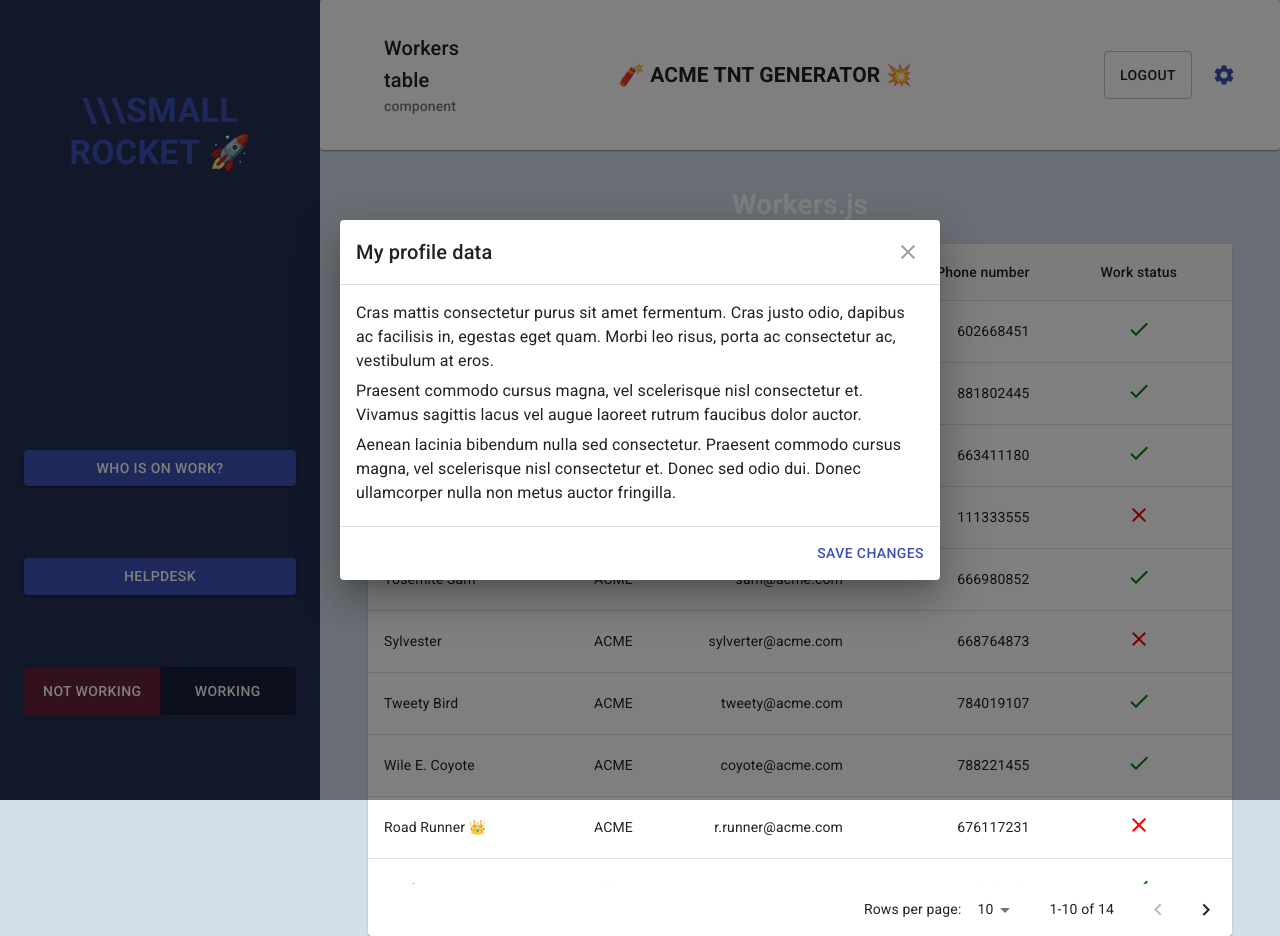
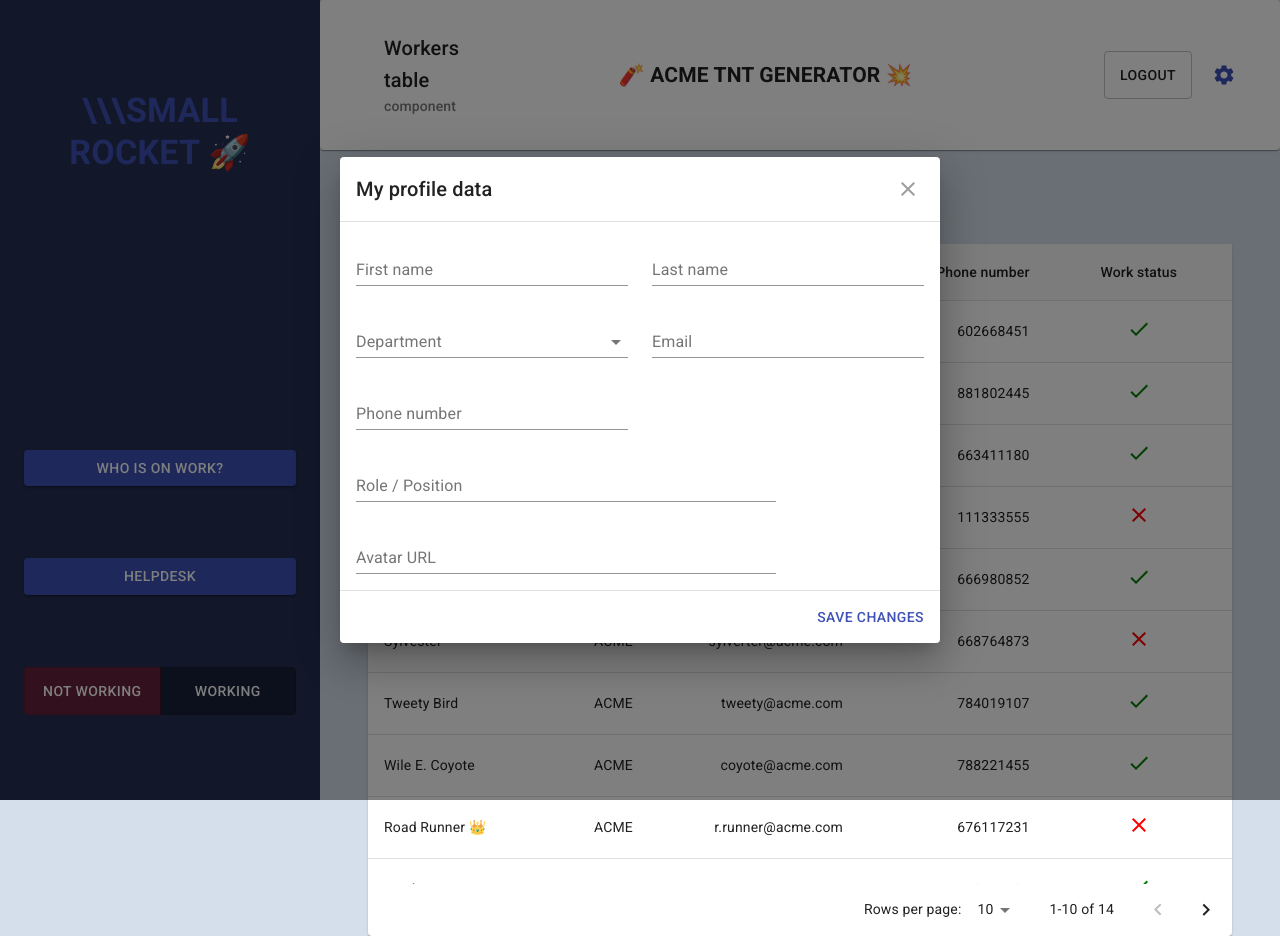
Before and after one commit to marcin-zajac/small-racket, a React (Create React App) app in the folder client/: page /user/dashboard in a window 1280 px wide. Both pictures are taken after a click on the button 1223 px from the left and 74 px from the top of the page. Built offline with nearby package versions, Linux system fonts and the light colour scheme; no server answers.

Commit message:
add inputs to my data form

```diff
--- a/client/src/components/molecues/MyProfileForm/MyProfileFormDialog.js
+++ b/client/src/components/molecues/MyProfileForm/MyProfileFormDialog.js
@@ -9,6 +9,16 @@ import IconButton from '@material-ui/core/IconButton';
 import CloseIcon from '@material-ui/icons/Close';
 import Typography from '@material-ui/core/Typography';
 import SettingsIcon from '@material-ui/icons/Settings';
+import {
+  Checkbox,
+  FormControl,
+  FormControlLabel,
+  Grid,
+  InputLabel,
+  MenuItem,
+  Select,
+  TextField,
+} from '@material-ui/core';
 
 const styles = (theme) => ({
   root: {
@@ -29,7 +39,11 @@ const DialogTitle = withStyles(styles)((props) => {
     <MuiDialogTitle disableTypography className={classes.root} {...other}>
       <Typography variant="h6">{children}</Typography>
       {onClose ? (
-        <IconButton aria-label="close" className={classes.closeButton} onClick={onClose}>
+        <IconButton
+          aria-label="close"
+          className={classes.closeButton}
+          onClick={onClose}
+        >
           <CloseIcon />
         </IconButton>
       ) : null}
@@ -50,7 +64,7 @@ const DialogActions = withStyles((theme) => ({
   },
 }))(MuiDialogActions);
 
-export default function MyProfileFormDialog() {
+const MyProfileFormDialog = () => {
   const [open, setOpen] = React.useState(false);
 
   const handleClickOpen = () => {
@@ -63,38 +77,126 @@ export default function MyProfileFormDialog() {
     // TODO: update data in databasee
     setOpen(false);
   };
+  const handleSubmit = (e) => {
+    e.preventDefault()
+    // TODO: handle send form data
+
+  };
 
   return (
     <div>
-
-      <IconButton color="primary" aria-label="user settings" component="span" onClick={handleClickOpen}>
-          <SettingsIcon />
-        </IconButton>
-      <Dialog onClose={handleClose} aria-labelledby="customized-dialog-title" open={open}>
+      <IconButton
+        color="primary"
+        aria-label="user settings"
+        component="span"
+        onClick={handleClickOpen}
+      >
+        <SettingsIcon />
+      </IconButton>
+      <Dialog
+        onClose={handleClose}
+        aria-labelledby="customized-dialog-title"
+        open={open}
+      >
         <DialogTitle id="customized-dialog-title" onClose={handleClose}>
           My profile data
         </DialogTitle>
         <DialogContent dividers>
-          <Typography gutterBottom>
-            Cras mattis consectetur purus sit amet fermentum. Cras justo odio, dapibus ac facilisis
-            in, egestas eget quam. Morbi leo risus, porta ac consectetur ac, vestibulum at eros.
-          </Typography>
-          <Typography gutterBottom>
-            Praesent commodo cursus magna, vel scelerisque nisl consectetur et. Vivamus sagittis
-            lacus vel augue laoreet rutrum faucibus dolor auctor.
-          </Typography>
-          <Typography gutterBottom>
-            Aenean lacinia bibendum nulla sed consectetur. Praesent commodo cursus magna, vel
-            scelerisque nisl consectetur et. Donec sed odio dui. Donec ullamcorper nulla non metus
-            auctor fringilla.
-          </Typography>
+          <form id="my-data-form" onSubmit={handleSubmit}>
+            <Grid container spacing={3}>
+              <Grid item xs={6}>
+                <TextField
+                  id="firstName"
+                  name="firstName"
+                  label="First name"
+                  fullWidth
+                  autoComplete="given-name"
+                />
+              </Grid>
+              <Grid item xs={6}>
+                <TextField
+                  id="lastName"
+                  name="lastName"
+                  label="Last name"
+                  fullWidth
+                  autoComplete="family-name"
+                />
+              </Grid>
+              <Grid item xs={6}>
+                <FormControl style={{ minWidth: 272 }}>
+                  <InputLabel id="department-select-label">
+                    Department
+                  </InputLabel>
+                  <Select
+                    xs={12}
+                    labelId="department-select-label"
+                    id="department-select"
+                    // value={age}
+                    // onChange={handleChange}
+                    label="Age"
+                  >
+                    <MenuItem value="">
+                      <em>None</em>
+                    </MenuItem>
+                    <MenuItem value={10}>Department Of Some</MenuItem>
+                    <MenuItem value={20}>Departmentt III</MenuItem>
+                    <MenuItem value={30}>Thirty Dep.</MenuItem>
+                  </Select>
+                </FormControl>
+              </Grid>
+              <Grid item xs={6}>
+                <TextField
+                  id="email"
+                  name="email"
+                  label="Email"
+                  fullWidth
+                  autoComplete="email"
+                />
+              </Grid>
+              <Grid item xs={6}>
+                <TextField
+                  id="phone"
+                  name="phone"
+                  label="Phone number"
+                  fullWidth
+                  autoComplete="shipping postal-code"
+                />
+              </Grid>
+              <Grid item xs={9}>
+                <TextField
+                  id="role"
+                  name="role"
+                  label="Role / Position"
+                  fullWidth
+                  autoComplete="shipping country"
+                />
+              </Grid>
+              <Grid item xs={9}>
+                <TextField
+                  id="avatar"
+                  name="avatar"
+                  label="Avatar URL"
+                  fullWidth
+                  autoComplete="shipping address-level2"
+                />
+              </Grid>
+            </Grid>
+          </form>
         </DialogContent>
         <DialogActions>
-          <Button autoFocus onClick={handleSave} color="primary">
+          <Button
+            autoFocus
+            onSubmit={handleSave}
+            color="primary"
+            type="submit"
+            form="my-data-form"
+          >
             Save changes
           </Button>
         </DialogActions>
       </Dialog>
     </div>
   );
-}
+};
+
+export default MyProfileFormDialog;
```
